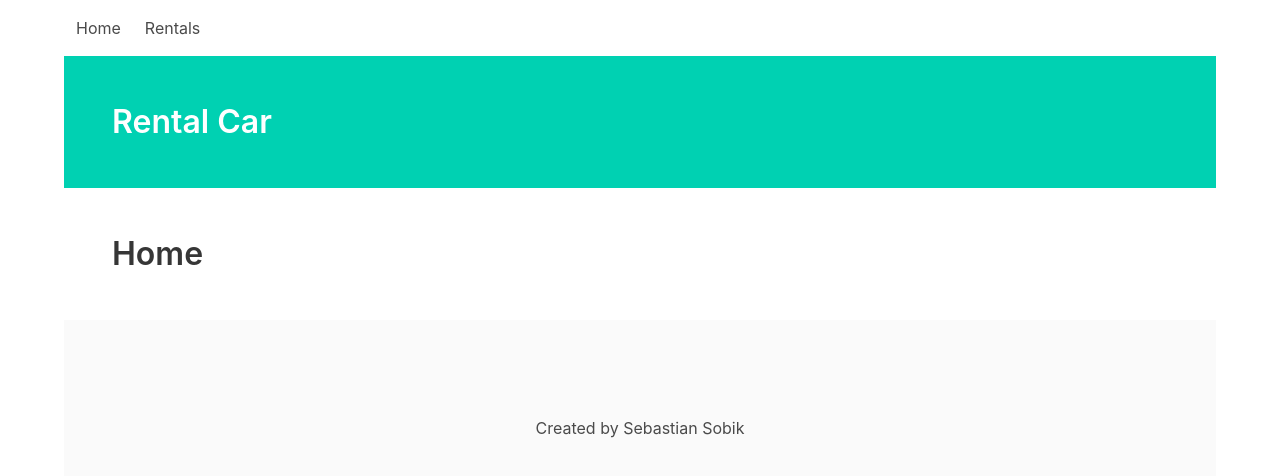
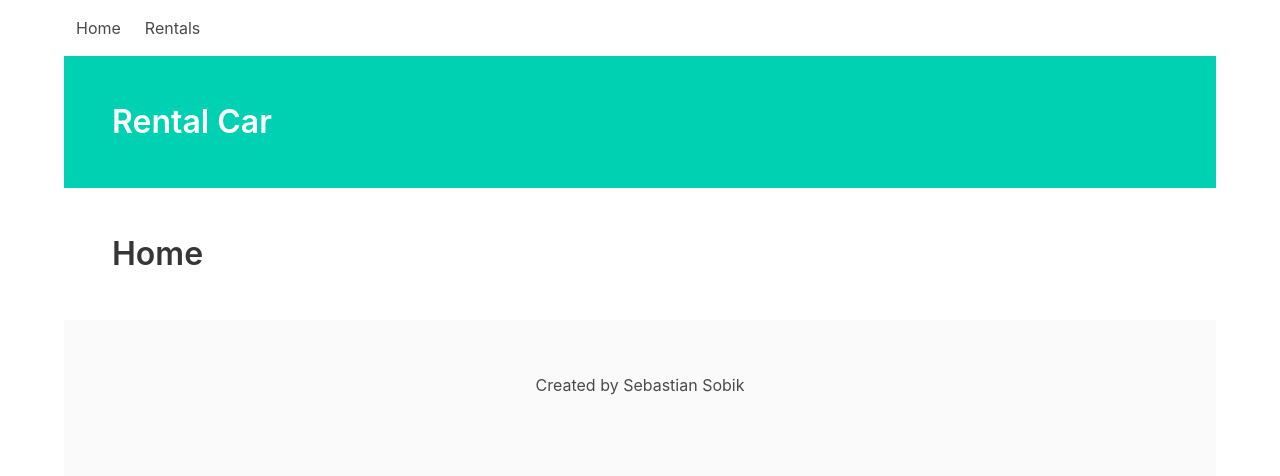
Before and after one commit to kibos92/car-rental, a React (Create React App) app in the folder front-end/: page / in a window 1280 px wide. Shown: the top 476 px of the page. Built offline with nearby package versions, Linux system fonts and the light colour scheme; the HTML template or start-up script is replaced by a standard one.

Commit message:
footer fixed

```diff
--- a/front-end/src/App.tsx
+++ b/front-end/src/App.tsx
@@ -38,7 +38,7 @@ const router = createBrowserRouter([
 
 function App() {
   return (
-    <div className='container is-widescreen'>
+    <div className='container'>
       <div className='navbar'>
         <Navbar />
       </div>
@@ -50,7 +50,7 @@ function App() {
     <RouterProvider router={router} />
     </QueryClientProvider>
     </div>
-    <div className='footer'>
+    <div className='footer' style={{padding: 5}}>
       <Footer />
     </div>
     </div>
--- a/front-end/src/components/Footer.tsx
+++ b/front-end/src/components/Footer.tsx
@@ -1,10 +1,8 @@
 const Footer = () => {
     return (
         <footer className="footer">
-        <div className="content has-text-centered">
-          <p>
+        <div className="has-text-centered">
             Created by Sebastian Sobik
-          </p>
         </div>
       </footer>
     )
```
